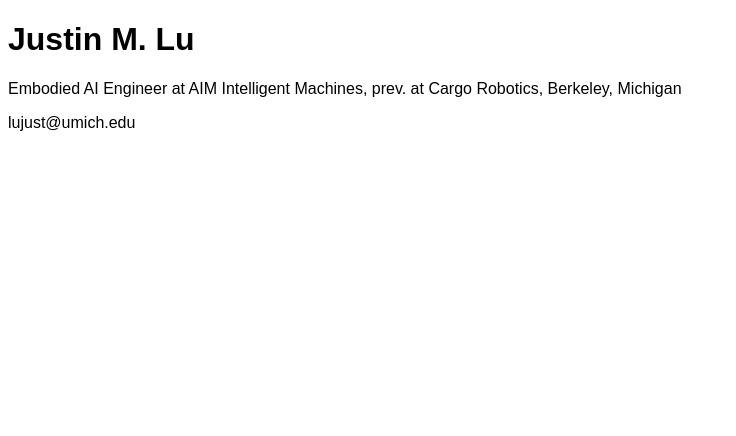
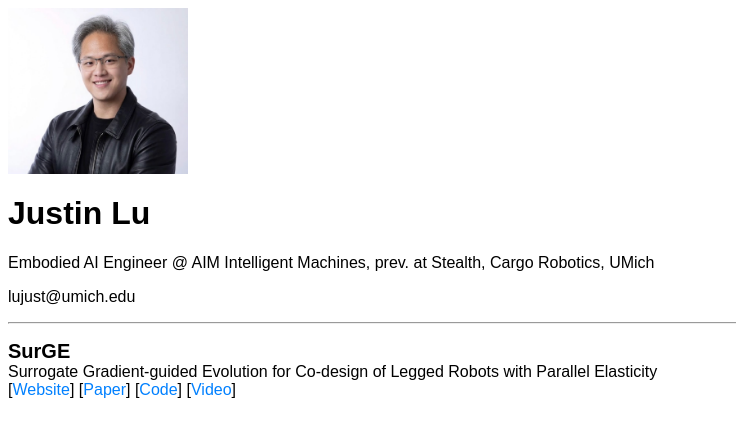
Before and after one commit to JustinMLu/justinmlu.github.io, a plain HTML site: page index.html in a window 1280 px wide. Shown: the whole page, without its empty margins (0-736 px from the left). Drawn offline with Linux system fonts and the light colour scheme.

Commit message:
added me as jensen huang

```diff
--- a/index.html
+++ b/index.html
@@ -8,11 +8,39 @@
     body {
       font-family: sans-serif;
     }
+
+    .headshot {
+      display: block;
+      width: 180px;
+      max-width: 100%;
+      height: auto;
+    }
+
+    a {
+      color: #0080ff;
+      text-decoration: none;
+    }
+
+    a:hover {
+      text-decoration: underline;
+    }
   </style>
 </head>
 <body>
-  <h1>Justin M. Lu</h1>
-  <p>Embodied AI Engineer at AIM Intelligent Machines, prev. at Cargo Robotics, Berkeley, Michigan</p>
+  <img class="headshot" src="images/me_as_jensen_huang.jpg" alt="Justin Lu" width="879" height="809">
+  <h1>Justin Lu</h1>
+  <p>Embodied AI Engineer @ AIM Intelligent Machines, prev. at Stealth, Cargo Robotics, UMich</p>
   <p>lujust@umich.edu</p>
+
+  <hr>
+
+  <p>
+    <span style="font-size: 20px; font-weight: bold; display: block;">SurGE</span>
+    <span style="font-size: 16px; display: block;">Surrogate Gradient-guided Evolution for Co-design of Legged Robots with Parallel Elasticity</span>
+    [<a href="https://arcad-lab-um.github.io/surge-codesign">Website</a>]
+    [<a href="https://arxiv.org/abs/2606.21866">Paper</a>]
+    [<a href="https://github.com/ARCaD-Lab-UM/surge-codesign">Code</a>]
+    [<a href="https://youtu.be/Qr4zfAnQmRc">Video</a>]
+  </p>
 </body>
 </html>
```
Also changed, not shown: images/me_as_jensen_huang.jpg (added).
